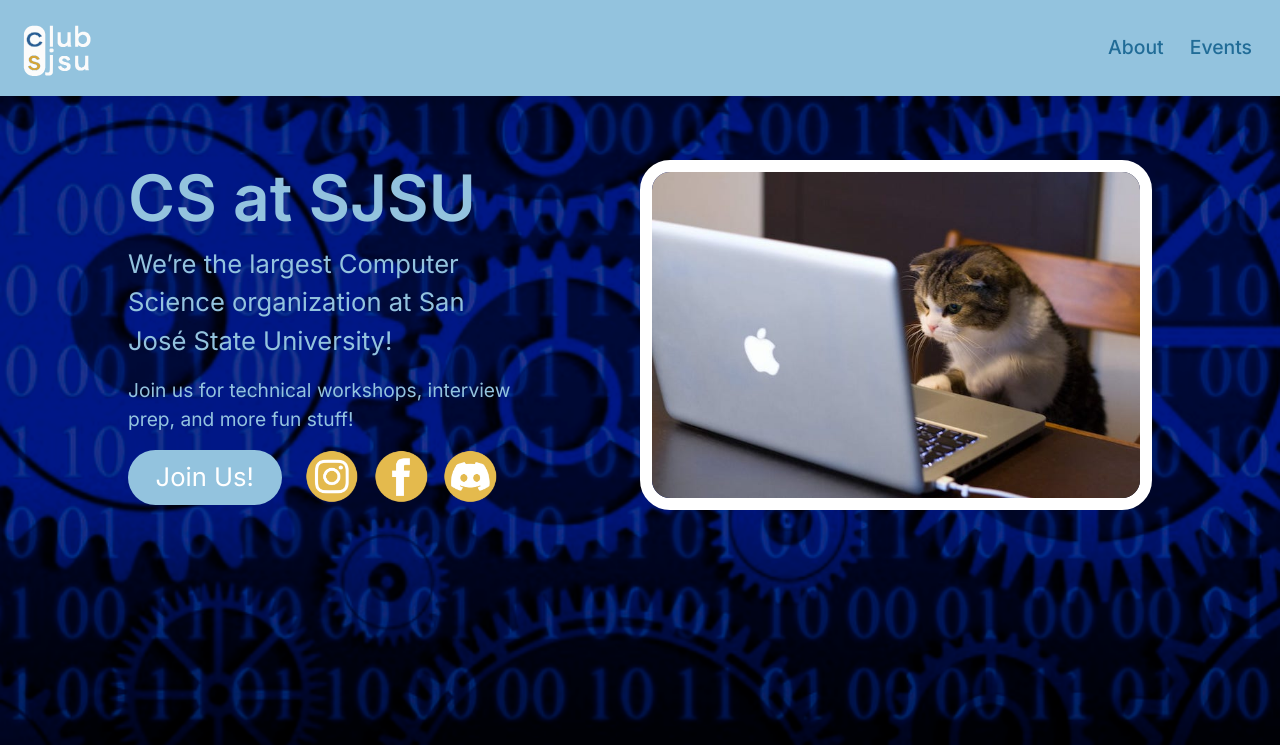
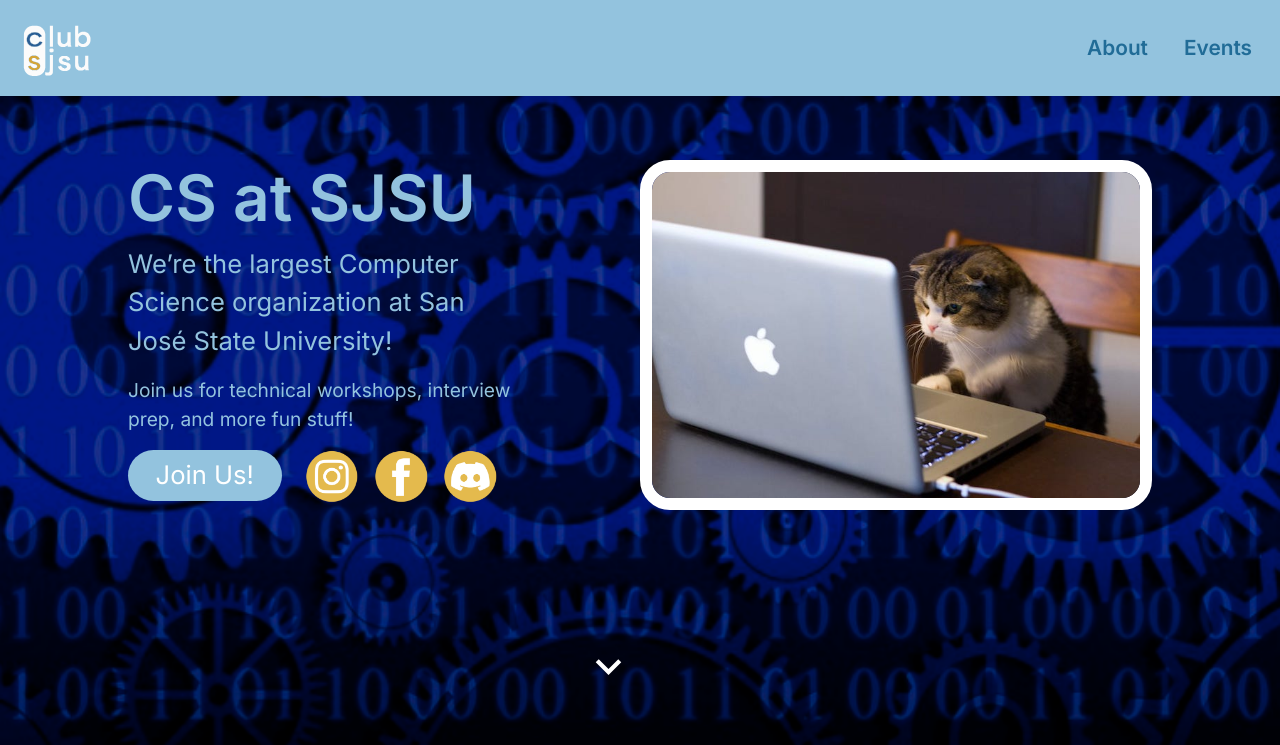
Before and after one commit to aishse/csclub-website, a React (Create React App) app: page /main-menu in a window 1280 px wide. Shown: the top 745 px of the page. Built offline with nearby package versions, Linux system fonts and the light colour scheme.

Commit message:
routed about page to hero section

```diff
--- a/src/App.css
+++ b/src/App.css
@@ -1,4 +1,5 @@
 .App {
+
   text-align: center;
 }
 
--- a/src/App.js
+++ b/src/App.js
@@ -11,17 +11,21 @@ import About from "./components/About.js";
 import Navigationbar from "./components/Navbar";
 import HeroPage from "./components/HeroSection";
 import Events from "./components/Events";
+import ScrollToTop from "./ScrollToTop";
+
 function App() {
   return (
     <div className="App">
       <Router>
         <Navigationbar />
+        <ScrollToTop>
           <Routes>
             <Route path="/" element={<Navigate to="/main-menu" />} />
             <Route path="/about" element={<About />} />
             <Route path="/main-menu" element={<HeroPage />} />
             <Route path="/events" element={<Events />} />
           </Routes>
+        </ScrollToTop>
       </Router>
     </div>
   );
--- /dev/null
+++ b/src/ScrollToTop.js
@@ -0,0 +1,13 @@
+import { useEffect } from "react";
+import { useLocation } from "react-router";
+
+const ScrollToTop = (props) => {
+  const location = useLocation();
+  useEffect(() => {
+    window.scrollTo(0, 0);
+  }, [location]);
+
+  return <>{props.children}</>;
+};
+
+export default ScrollToTop;
--- a/src/components/About.css
+++ b/src/components/About.css
@@ -1,15 +1,19 @@
 .About {
-  background-image: url(/public/binarybckgrd.png) ;
-  color: #93C3DE;
-  }
-.About-Container{
-  margin-top: 15%;
-  text-align: left;
-  margin-left: 5%;
-  margin-right: 5%;
+  animation: fadeIn ease-in 0.5s;
 
 
 }
+
+.About-Container{
+  color: #93C3DE;
+  background-image: url(/public/binarybckgrd.png) ;
+}
+
+@keyframes fadeIn {
+  0% { opacity: 0%; }
+  100% { opacity: 100%; }
+}
+
 
 h1{
   font-size: 3vw;
--- a/src/components/About.js
+++ b/src/components/About.js
@@ -4,17 +4,18 @@ import { Children } from "react";
 const About = () => {
   return (
     <>
+      <div className="About-Container">
         <div className="container-fluid About" style={{ paddingTop: "18%" }}>
           <div className="row mx-auto justify-content-center">
             <div className="col-md-6 pe-5 pb-5 text-lg-start introText">
               <h1 className="mb-3 fs-1 ">About the SJSU CS Club</h1>
               <p className="fs-4">
-              The purpose of the Computer Science Club is to create a space for
-              students to connect and grow their technical skills outside of the
-              classroom.
+                The purpose of the Computer Science Club is to create a space
+                for students to connect and grow their technical skills outside
+                of the classroom.
                 <br />
-              <br /> Whether you just want to know what coding is, or need help
-              getting an internship, everyone is welcome in the CS Club!
+                <br /> Whether you just want to know what coding is, or need
+                help getting an internship, everyone is welcome in the CS Club!
               </p>
             </div>
             <div className="col-md-3 ps-4">
@@ -34,9 +35,9 @@ const About = () => {
                 build community, gain skills, and develop leadership. They do so
                 via activities such as providing personal and professional
                 development workshops, giving students opportunities to put
-              impressive projects on their résumés, conducting mock interviews,
-              hosting company tours, and connecting students with more
-              professionals in the industry.
+                impressive projects on their résumés, conducting mock
+                interviews, hosting company tours, and connecting students with
+                more professionals in the industry.
               </p>
               <p className="text-center fs-5 ">
                 Here are the student organizations in the Computer Science
@@ -169,8 +170,8 @@ const About = () => {
               <h1 className=" mx-auto text-center">Don't Wanna Miss Out?</h1>
               <p className=" mx-auto mt-4 fs-5 text-center">
                 Fear not! There's multiple mediums through which you can stay
-              up-to-date with the latest news and events so that you never miss
-              a beat at the computer science club.
+                up-to-date with the latest news and events so that you never
+                miss a beat at the computer science club.
               </p>
               <button type="button" class="btn btn-dark">
                 Show Me
@@ -200,7 +201,11 @@ const About = () => {
                 />
               </div>
               <div className="row gy-4 justify-content-center align-items-center pb-5 gap-5">
-              <Card position="Treasurer" img_src="tim.png" name="Timothy Kim" />
+                <Card
+                  position="Treasurer"
+                  img_src="tim.png"
+                  name="Timothy Kim"
+                />
                 <Card
                   position="Event Chair"
                   img_src="annemai.jpg"
@@ -284,6 +289,7 @@ const About = () => {
 
           <p className="fs-5 pt-5 text-center p-4">Thanks for stopping by!</p>
         </div>
+      </div>
     </>
   );
 };
--- a/src/components/HeroSection.css
+++ b/src/components/HeroSection.css
@@ -61,10 +61,27 @@ body, html {
 
 }
 
+@keyframes fadeIn {
+    0% { opacity: 0%; }
+    100% { opacity: 100%; }
+}
+
+@keyframes flyRight {
+    0% { transform: translateX(-100%);}
+    100% { transform: translateX(0%);}
+}
+
+@keyframes flyLeft {
+    0% { transform: translateX(200%);}
+    100% { transform: translateX(0%);}
+}
 
 .text-container {
 
+
     position:absolute;
+    animation: fadeIn 5s;
+    animation: flyRight 1s;
     float: left;
     margin-left: 10%;
     top: 20%;
@@ -73,8 +90,6 @@ body, html {
     width: 30vw;
     height: auto;
     text-align: left;
-
-
     background-color: transparent;
   }
 .title {
@@ -91,6 +106,13 @@ body, html {
 
     background-color: transparent;
 }
+.scroll-button {
+    padding: none;
+    margin-top: 80vh;
+    float: right;
+    position: relative;
+
+}
 .club-image {
     width: 40vw;
     height: auto;
@@ -98,16 +120,23 @@ body, html {
     border-style: solid;
     border-width: 1vw;
     border-color: #ffffff;
+    animation: flyLeft 1s;
 
 }
 
 .larger-descript {
+
     color: #93C3DE;
     font-family: "Inter", serif;
     font-size: 2vw;
 
+
 }
-
+.arrow-img {
+    width: 4vw;
+    height: auto;
+    animation: fadeIn 2s;
+}
 .smaller-descript {
     color: #93C3DE;
     font-size: 1.5vw;
@@ -125,7 +154,12 @@ body, html {
 }
 
 
-
+button {
+    border: none;
+  cursor: pointer;
+  appearance: none;
+  background-color: inherit;
+}
 .location-svg {
 
     float: left;
--- a/src/components/HeroSection.js
+++ b/src/components/HeroSection.js
@@ -1,10 +1,14 @@
 import "./HeroSection.css";
-import Container from "react-bootstrap/Container";
-import Row from "react-bootstrap/Row";
-import Col from "react-bootstrap/Col";
+
 import About from "./About";
+import { useRef } from "react";
 
 function HeroSection() {
+  const ref = useRef(null);
+
+  const handleClick = () => {
+    ref.current?.scrollIntoView({ behavior: "smooth" });
+  };
   return (
     <>
       <div className="Hero-container container-fluid px-0 no-padding">
@@ -49,7 +53,6 @@ function HeroSection() {
             </a>
           </div>
         </div>
-
         <div className="image-container">
           <img
             src="placeholder.jpg"
@@ -57,6 +60,20 @@ function HeroSection() {
             alt="club-activities"
           />
         </div>
+        <div className="scroll-button">
+          <button className="" onClick={handleClick}>
+            <img
+              className="arrow-img"
+              src="keyboard_arrow_down.svg"
+              onClick={handleClick}
+              alt="scroll to about page"
+            />
+          </button>
+        </div>
+      </div>
+
+      <div ref={ref} style={{ backgroundColor: "lightblue" }}>
+        <About />
       </div>
     </>
   );
--- a/src/components/Navbar.css
+++ b/src/components/Navbar.css
@@ -13,10 +13,17 @@ float: left;
 
 .nav-item {
 font-family: "Inter", serif;
-font-size: 1.1em;
-font-weight: 500;
-margin-right: 10px;
+font-size: 1.3em;
+font-weight: 700;
+margin-right: 20px;
 color: #216C97 !important;
+transition: background-color 0.7s ease-out 10ms
+
+}
+
+.nav-item:hover {
+  background: #FFFF;
+
 
 }
 .nav-menu {
--- a/src/components/Navbar.js
+++ b/src/components/Navbar.js
@@ -24,7 +24,7 @@ const Navigationbar = () => {
       />
 
       <Navbar.Collapse id="navbarScroll">
-        <Nav className="nav-item ms-auto">
+        <Nav className="nav-items ms-auto">
           <NavLink className="nav-item" eventKey="1" as={Link} to="/about">
             About
           </NavLink>
```
Also changed, not shown: public/keyboard_arrow_down.svg (added). Lines whose indentation alone changed are shown as unchanged.
